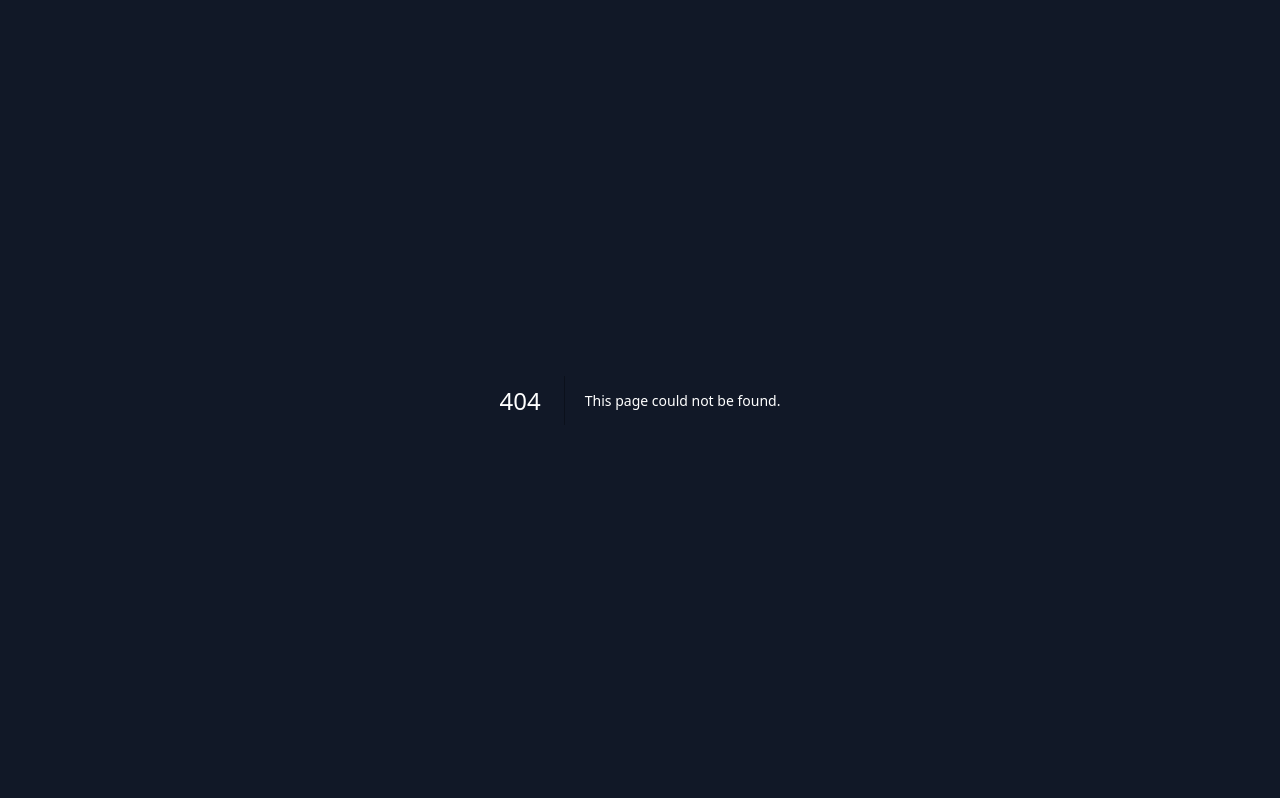
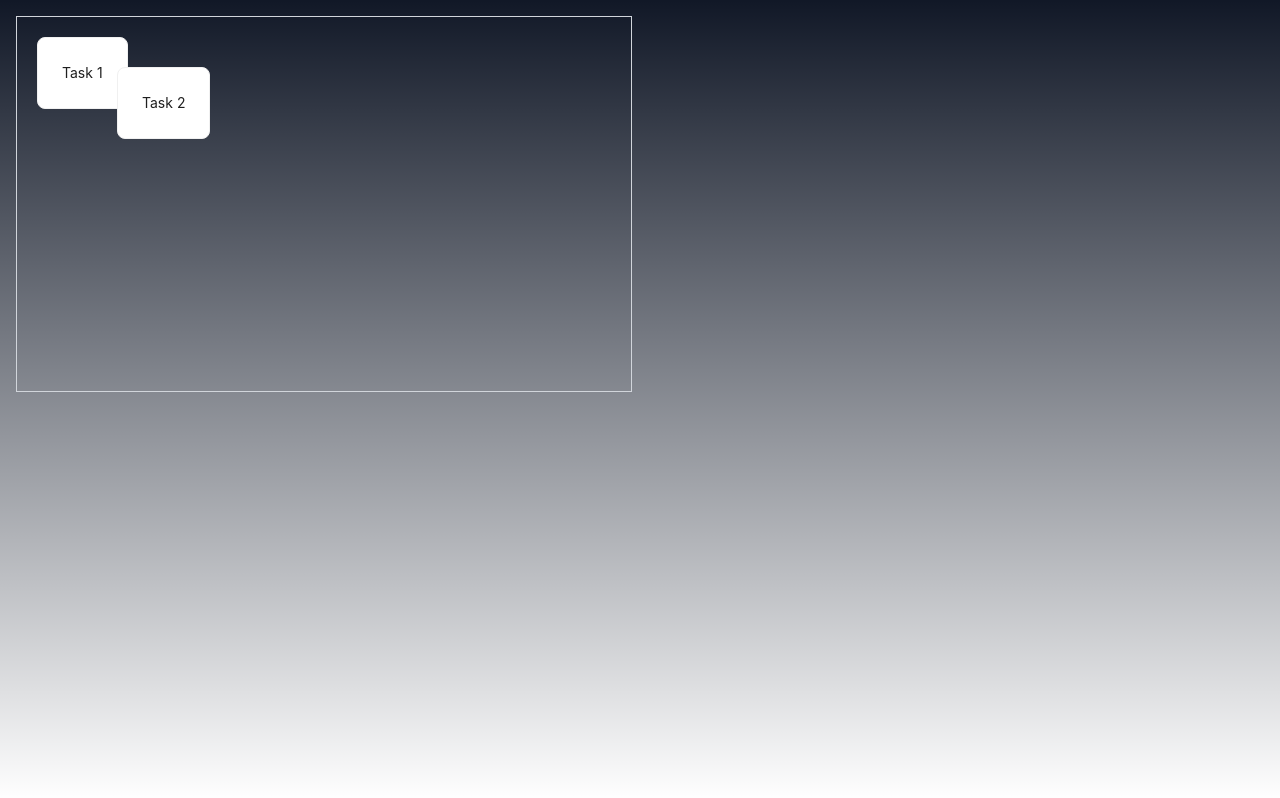
Before and after one commit to kiridharan/plan-board, a Next.js app: page /plan-board in a window 1280 px wide. Before the commit this address had no page. Built offline with nearby package versions, Linux system fonts and the light colour scheme.

Commit message:
refactor: Update PlanBoard component to include draggable cards and quadrants

```diff
--- a/package.json
+++ b/package.json
@@ -27,6 +27,7 @@
     "react-dnd-html5-backend": "^16.0.1",
     "react-dom": "^18",
     "react-icons": "^5.3.0",
+    "recharts": "^2.12.7",
     "swapy": "^0.1.1",
     "uuid": "^10.0.0",
     "zustand": "^4.5.5"
--- a/src/app/layout.tsx
+++ b/src/app/layout.tsx
@@ -6,8 +6,15 @@ import "./globals.css";
 const inter = Inter({ subsets: ["latin"] });
 
 export const metadata: Metadata = {
-  title: "Create Next App",
-  description: "Generated by create next app",
+  title: "App",
+  description: "My project description",
+
+
+  // manifest
+  // alternates: [
+  //   { href: "/en", hrefLang: "en" },
+  //   { href: "/es", hrefLang: "es" },
+  // ],
 };
 
 export default function RootLayout({
@@ -25,7 +32,6 @@ export default function RootLayout({
           " bg-gray-900 text-white font-inter text-base antialiased"
         }
       >
-
         {children}
       </body>
     </html>
--- a/src/app/page.tsx
+++ b/src/app/page.tsx
@@ -9,7 +9,7 @@ import React, {
   FormEvent,
 } from "react";
 
-import { FcTodoList, FcDisplay, FcCalendar } from "react-icons/fc";
+import { FcTodoList, FcDisplay, FcCalendar, FcPlanner } from "react-icons/fc";
 import DateTimeCard from "@/components/Clock/DateTimeCard";
 import { CardComponent } from "@/components/CardComponent";
 export default function Home() {
@@ -42,6 +42,12 @@ export default function Home() {
         title="Calender App"
         onClick={() => router.push("/calender-app")}
       />
+
+      <CardComponent
+        icon={<FcPlanner size={50} />}
+        title="Plan App"
+        onClick={() => router.push("/plan-board")}
+      />
     </div>
   );
 }
--- /dev/null
+++ b/src/app/plan-board/page.tsx
@@ -0,0 +1,10 @@
+"use client";
+import PlanBoard from "@/components/PlanBoard/PlanBoard";
+
+export default function Home() {
+  return (
+    <div>
+      <PlanBoard />
+    </div>
+  );
+}
--- /dev/null
+++ b/src/components/PlanBoard/GraphComponent.tsx
@@ -0,0 +1,33 @@
+import React, { FC } from "react";
+import { useDrop, DropTargetMonitor, XYCoord } from "react-dnd";
+
+interface QuadrantProps {
+  children: React.ReactNode;
+}
+
+interface DragItem {
+  id: number;
+  left: number;
+  top: number;
+  moveCard: (id: number, left: number, top: number) => void;
+}
+
+const Quadrant: FC<QuadrantProps> = ({ children }) => {
+  const [, drop] = useDrop({
+    accept: "CARD",
+    drop: (item: DragItem, monitor: DropTargetMonitor) => {
+      const delta = monitor.getDifferenceFromInitialOffset() as XYCoord;
+      let left = Math.round(item.left + delta.x);
+      let top = Math.round(item.top + delta.y);
+      item.moveCard(item.id, left, top);
+    },
+  });
+
+  return (
+    <div className="relative w-full h-full border border-gray-300">
+      {children}
+    </div>
+  );
+};
+
+export default Quadrant;
--- /dev/null
+++ b/src/components/PlanBoard/PlanBoard.tsx
@@ -0,0 +1,95 @@
+"use client";
+import React, { useState, FC } from "react";
+import { Card } from "antd";
+import { useDrag, useDrop } from "react-dnd";
+import { HTML5Backend } from "react-dnd-html5-backend";
+import { DndProvider } from "react-dnd";
+import Quadrant from "./GraphComponent";
+
+interface CardType {
+  id: number;
+  left: number;
+  top: number;
+  content: string;
+}
+
+interface QuadrantProps {
+  children: React.ReactNode;
+  label?: string;
+}
+
+interface DraggableCardProps {
+  id: number;
+  left: number;
+  top: number;
+  children: React.ReactNode;
+  moveCard: (id: number, left: number, top: number) => void;
+}
+
+const DraggableCard: FC<DraggableCardProps> = ({
+  id,
+  left,
+  top,
+  children,
+  moveCard,
+}) => {
+  const [{ isDragging }, drag] = useDrag({
+    type: "CARD",
+    item: { id, left, top, moveCard },
+    collect: (monitor) => ({
+      isDragging: monitor.isDragging(),
+    }),
+  });
+
+  return (
+    <div
+    //   ref={drag}
+      style={{
+        position: "absolute",
+        left,
+        top,
+        opacity: isDragging ? 0.5 : 1,
+      }}
+    >
+      <Card>{children}</Card>
+    </div>
+  );
+};
+
+const BrainstormingBoard: FC = () => {
+  const [cards, setCards] = useState<CardType[]>([
+    { id: 1, left: 20, top: 20, content: "Task 1" },
+    { id: 2, left: 100, top: 50, content: "Task 2" },
+  ]);
+
+  const moveCard = (id: number, left: number, top: number) => {
+    setCards((prevCards) =>
+      prevCards.map((card) => (card.id === id ? { ...card, left, top } : card))
+    );
+  };
+
+  return (
+    <DndProvider backend={HTML5Backend}>
+      <div className="grid grid-cols-2 grid-rows-2 h-screen gap-4 p-4">
+        <Quadrant>
+          {cards.map((card) => (
+            <DraggableCard
+              key={card.id}
+              id={card.id}
+              left={card.left}
+              top={card.top}
+              moveCard={moveCard}
+            >
+              {card.content}
+            </DraggableCard>
+          ))}
+        </Quadrant>
+        {/* <Quadrant label="High Effort, High Impact" />
+        <Quadrant label="Low Effort, Low Impact" />
+        <Quadrant label="Low Effort, High Impact" /> */}
+      </div>
+    </DndProvider>
+  );
+};
+
+export default BrainstormingBoard;
```
Also changed, not shown: 1 other file (tests, documents, lock files or other folders).
